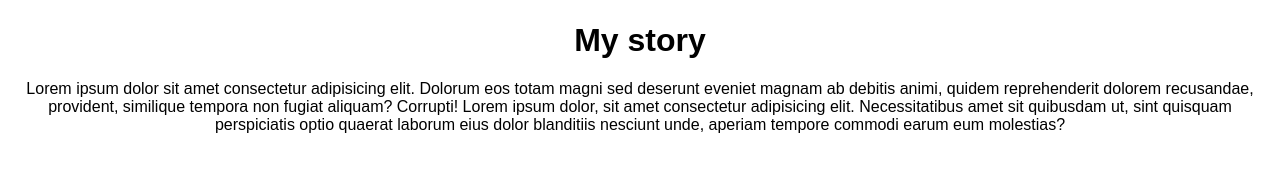
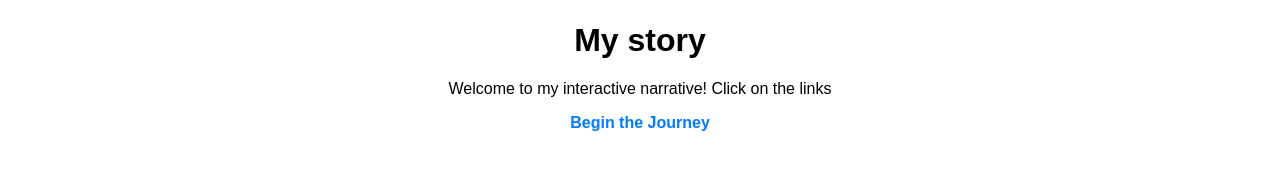
Before and after one commit to diegojalv/interactiveweb, a plain HTML site: page index.html in a window 1280 px wide. Drawn offline with Linux system fonts and the light colour scheme.

Commit message:
second commit

```diff
--- a/index.html
+++ b/index.html
@@ -20,7 +20,8 @@
 </head>
 <body>
 <h1>My story</h1>
-<p> Lorem ipsum dolor sit amet consectetur adipisicing elit. Dolorum eos totam magni sed deserunt eveniet magnam ab debitis animi, quidem reprehenderit dolorem recusandae, provident, similique tempora non fugiat aliquam? Corrupti! Lorem ipsum dolor, sit amet consectetur adipisicing elit. Necessitatibus amet sit quibusdam ut, sint quisquam perspiciatis optio quaerat laborum eius dolor blanditiis nesciunt unde, aperiam tempore commodi earum eum molestias?</p>
+<p> Welcome to my interactive narrative! Click on the links</p>
+<a href="page2.html">Begin the Journey</a>
 
 </body>
 </html>
```
Also changed, not shown: 1 other file.
